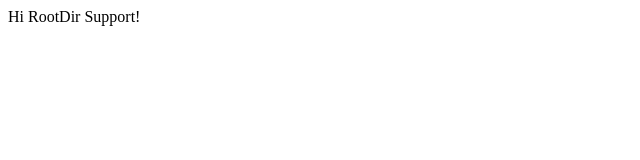
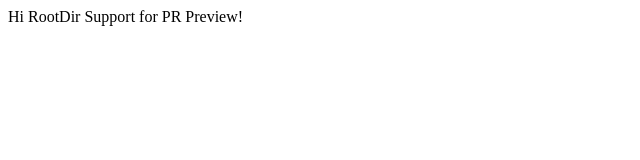
Before and after one commit to joshi4/api-rewrite, a plain HTML site: page static/index.html in a window 1280 px wide. Shown: the whole page, without its empty margins (0-640 px from the left). Drawn offline with Linux system fonts and the light colour scheme.

Commit message:
pr preview for static site

```diff
--- a/static/index.html
+++ b/static/index.html
@@ -1,5 +1,5 @@
 <html>
   <body>
-    <div> Hi RootDir Support! </div>
+    <div> Hi RootDir Support for PR Preview! </div>
   </body>
 </html>
```
